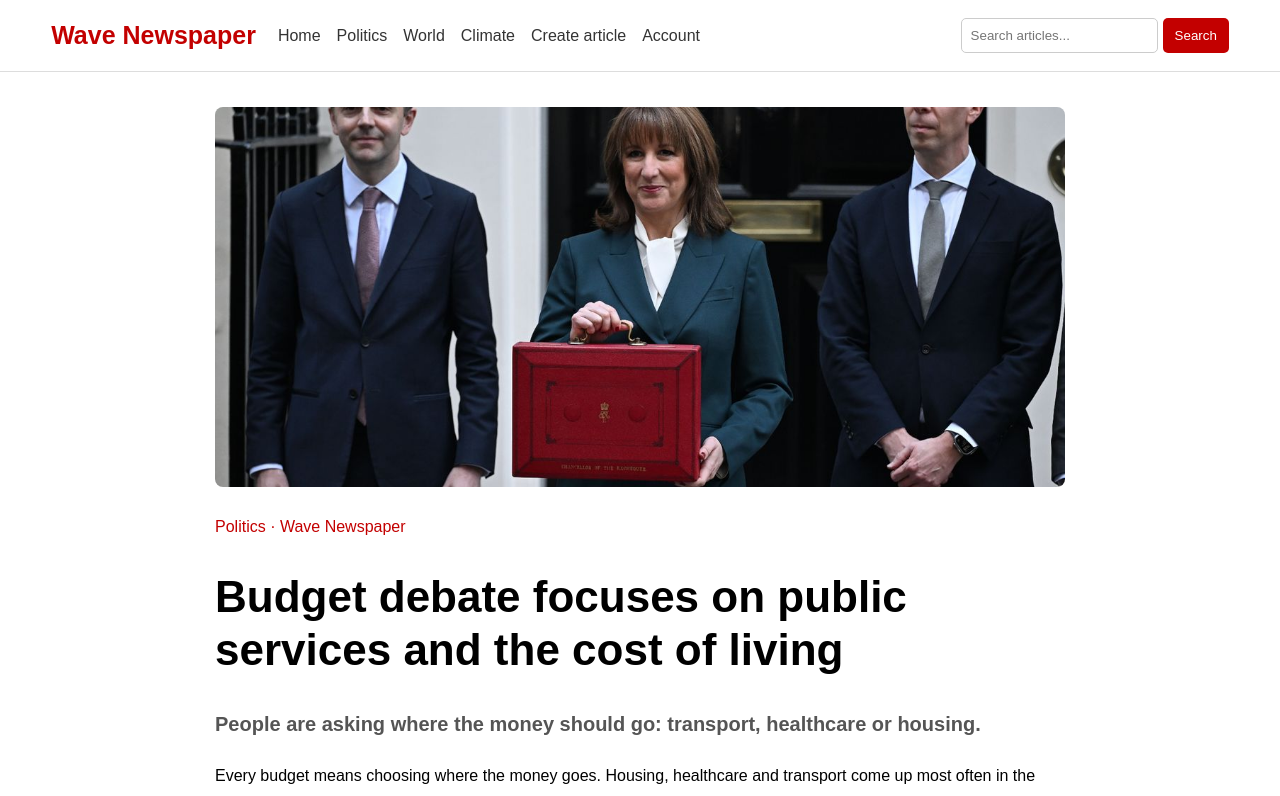
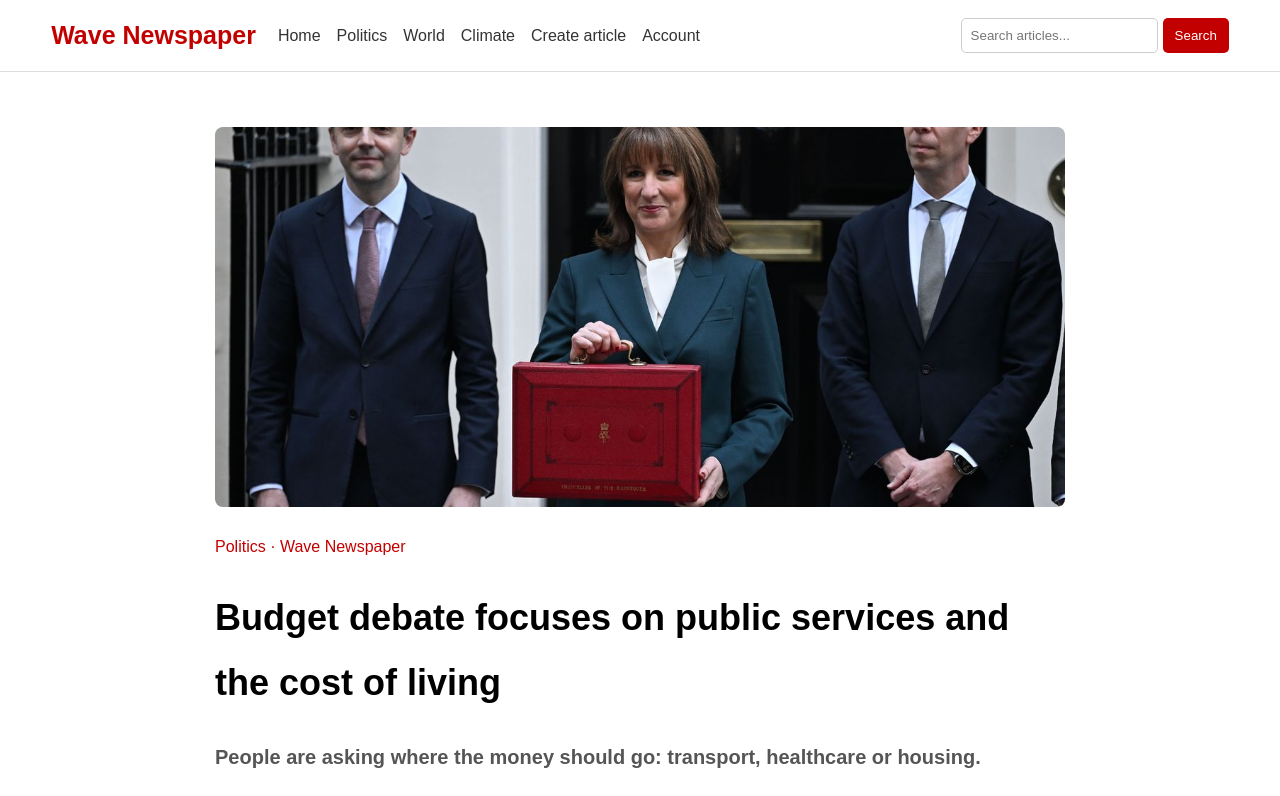
Before and after one commit to piutoo/WaveNewspaper, a Vue app: page /#/article/budget-priorities in a window 1280 px wide. Shown: the top 796 px of the page. Built offline with nearby package versions, Linux system fonts and the light colour scheme; sample sign-in values are in the browser's storage.

Commit message:
Updated articleReading.vue

```diff
--- a/src/pages/articleReading.vue
+++ b/src/pages/articleReading.vue
@@ -1,19 +1,30 @@
+
 <template>
   <div>
     <NavBar />
 
-    <main v-if="article" class="article">
-      <img v-if="article.image" :src="article.image" :alt="article.title" />
-      <p class="category">{{ article.category }} · Wave Newspaper</p>
-      <h1>{{ article.title }}</h1>
-      <p class="summary">{{ article.summary }}</p>
-      <p v-for="(paragraph, i) in article.body" :key="i">{{ paragraph }}</p>
-      <router-link to="/home">← Back to top stories</router-link>
-    </main>
+    <main class="article">
+      <div v-if="article">
+        <img v-if="article.image" :src="article.image" />
 
-    <main v-else class="article">
-      <h1>Article not found</h1>
-      <router-link to="/home">Back home</router-link>
+        <p class="category">
+          {{ article.category }} · Wave Newspaper </p>
+        <h1>
+        {{ article.title }}</h1>
+        <h3>
+        {{ article.summary }}</h3>
+
+        <p v-for="(paragraph, i) in article.body" :key="i">
+          {{ paragraph }}
+        </p>
+
+        <router-link to="/home">← Back to top stories</router-link>
+      </div>
+
+      <div v-else>
+        <h1>Article not found</h1>
+        <router-link to="/home">Back home</router-link>
+      </div>
     </main>
 
     <FooterComponent />
@@ -26,44 +37,40 @@ import FooterComponent from '@/components/footer.vue'
 import { allArticles } from '@/data/articles'
 
 export default {
-  components: { NavBar, FooterComponent },
+  name: 'ArticlePage',
+  components: {
+    NavBar,
+    FooterComponent },
+
   computed: {
-    // find the article whose slug matches the url, or null if there isn't one
     article() {
-      return allArticles().find(a => a.slug === this.$route.params.slug) || null
+      return allArticles().find(a => a.slug === this.$route.params.slug)
     }
-  }
-}
+  }}
+
 </script>
 
 <style scoped>
 .article {
   max-width: 850px;
-  margin: 35px auto 70px;
-  padding: 0 20px;
-  line-height: 1.8;
-}
+  margin: 35px auto;
+  padding: 20px;
+  line-height: 1.8;}
 
-.article img {
+img {
   width: 100%;
   max-height: 380px;
   object-fit: cover;
-  border-radius: 8px;
-}
+  border-radius: 8px;}
 
-.article h1 {
-  font-size: clamp(28px, 4vw, 44px);
-  line-height: 1.2;
-}
+h1 {
+  font-size: 36px;}
 
 .category,
-.article a {
-  color: #c30000;
-}
+a {
+  color: #c30000;}
 
-.summary {
-  font-size: 20px;
-  font-weight: bold;
+h3 {
   color: #555;
-}
+  font-size: 20px;}
 </style>
```
